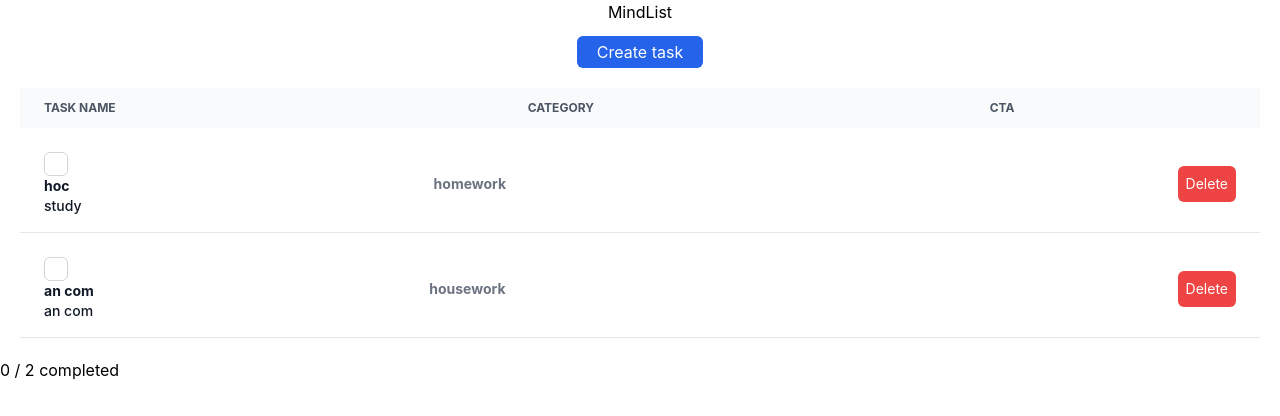
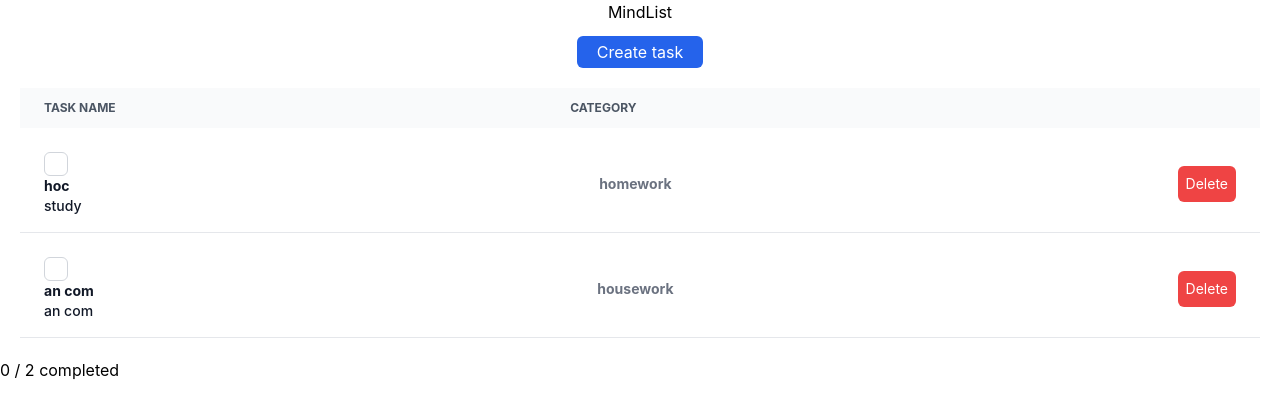
Before and after one commit to buiphuoctai145/mind-list, a React (Create React App) app: page / in a window 1280 px wide. Shown: the top 416 px of the page. Built offline with nearby package versions, Linux system fonts and the light colour scheme.

Commit message:
restyle table

```diff
--- a/src/components/pages/mind-list.tsx
+++ b/src/components/pages/mind-list.tsx
@@ -59,10 +59,13 @@ export const MindList = () => {
                 Category
               </th>
               <th scope="col" className="px-6 py-3">
-                CTA
+
               </th>
             </tr>
           </thead>
+          <tbody>
+
+          </tbody>
         </table>
         {todoList.map((todo, index) => (
               <TaskItem
--- a/src/components/pages/task-item.tsx
+++ b/src/components/pages/task-item.tsx
@@ -46,7 +46,7 @@ export const TaskItem = ({
               )}
             </div>
             </th>
-            <td className="px-6 py-4">
+            <td className="px-6 py-4 text-center">
               <div className="grow">
                 {data.checked ? (
                   <p className="font-bold line-through">{data.category}</p>
```
